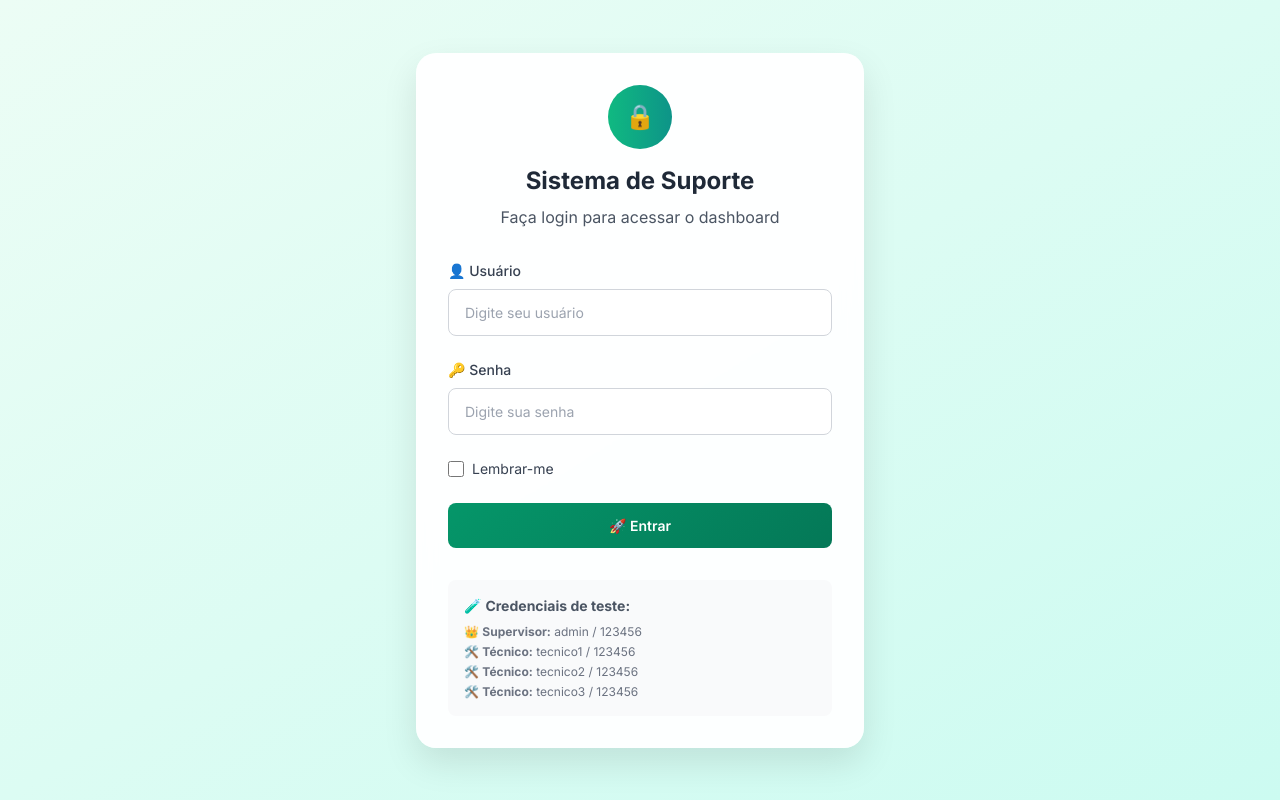
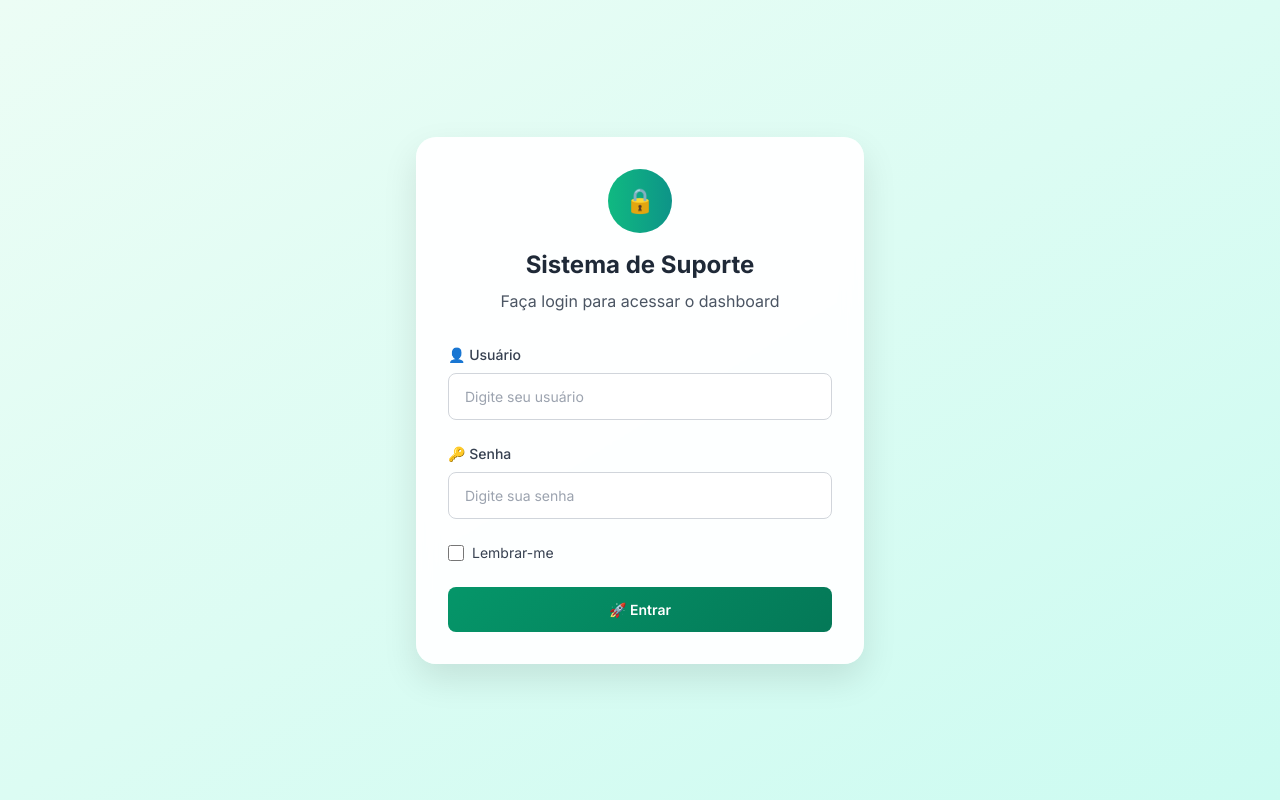
Before and after one commit to SoaresLai/Atendimentos-Suporte, a Next.js app: page / in a window 1280 px wide. Built offline with nearby package versions, Linux system fonts and the light colour scheme.

Commit message:
feat: remove test credentials from login screen
Improve login screen professionalism and cleanliness.

Co-authored-by: Laiane Sores <161250700+SoaresLai@users.noreply.github.com>

```diff
--- a/app/page.tsx
+++ b/app/page.tsx
@@ -669,26 +669,6 @@ export default function Dashboard() {
               🚀 Entrar
             </button>
           </form>
-
-          <div className="mt-8 p-4 bg-gray-50 rounded-lg">
-            <p className="text-sm text-gray-600 mb-2">
-              🧪 <strong>Credenciais de teste:</strong>
-            </p>
-            <div className="text-xs text-gray-500 space-y-1">
-              <div>
-                👑 <strong>Supervisor:</strong> admin / 123456
-              </div>
-              <div>
-                🛠️ <strong>Técnico:</strong> tecnico1 / 123456
-              </div>
-              <div>
-                🛠️ <strong>Técnico:</strong> tecnico2 / 123456
-              </div>
-              <div>
-                🛠️ <strong>Técnico:</strong> tecnico3 / 123456
-              </div>
-            </div>
-          </div>
         </div>
       </div>
     )
```
